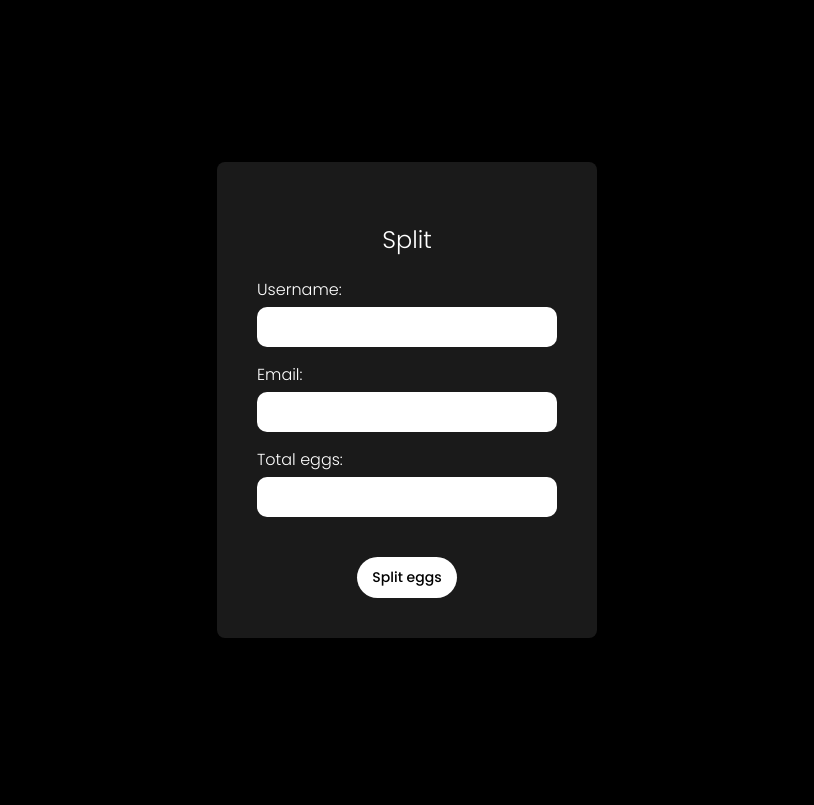
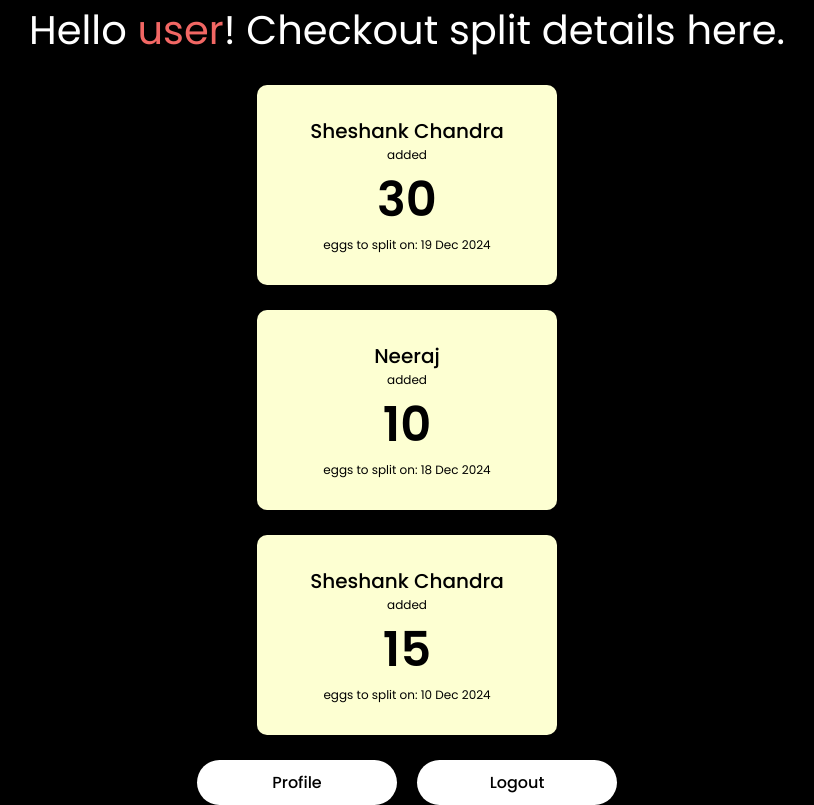
Before and after one commit to JerryXO/Project-E, a React (Vite) app in the folder frontend/: page /split in a window 1280 px wide. Shown: the whole page, without its empty margins (233-1047 px from the left). Built offline with nearby package versions, Linux system fonts and the light colour scheme.

Commit message:
[UPDATE] added few components & routes

```diff
--- a/frontend/package.json
+++ b/frontend/package.json
@@ -10,6 +10,7 @@
     "preview": "vite preview"
   },
   "dependencies": {
+    "moment": "^2.30.1",
     "prop-types": "^15.8.1",
     "react": "^18.3.1",
     "react-dom": "^18.3.1",
--- a/frontend/src/App.css
+++ b/frontend/src/App.css
@@ -27,12 +27,16 @@ body {
 }
 
 .desc {
-  font-size: 1rem;
+  font-size: 1.2rem;
   margin-bottom: 20px
 }
 
+.home-spn {
+  color: #F26764
+}
+
 .btn {
-  width: 120px;
+  width: 200px;
   display: flex;
   align-items: center;
   justify-content: center;
@@ -47,59 +51,6 @@ body {
   cursor: pointer;
 }
 
-.signup-page {
-  background-color: #1a1a1a;
-  padding: 40px;
-  border-radius: 8px;
-  max-width: 300px;
-  width: 100%;
-  display: flex;
-  align-items: center;
-  justify-content: center;
-  flex-direction: column;
-}
-
-.signup-page h2 {
-  font-weight: 300;
-  text-align: center;
-  margin-bottom: 20px;
-}
-
-.signup-page form div {
-  margin-bottom: 15px;
-}
-
-.signup-page label {
-  font-weight: 300;
-  display: block;
-  margin-bottom: 5px;
-}
-
-.signup-page input {
-  font-family: "Poppins", sans-serif;
-  font-weight: 500;
-  width: 300px;
-  padding: 10px;
-  border: none;
-  border-radius: 10px;
-  box-sizing: border-box;
-}
-
-.signup-page button {
-  margin-top: 40px;
-  margin-left: auto;
-  margin-right: auto;
-  width: 100px;
-  padding: 10px;
-  border-radius: 25px;
-  background-color: #fff;
-  color: #000;
-  border: none;
-  font-size: 14px;
-  font-weight: 500;
-  font-family: "Poppins", sans-serif;
-  cursor: pointer;
-}
 
 .grid-div {
   display: grid;
@@ -115,6 +66,28 @@ body {
   flex-direction: column;
 }
 
+.split-main-div {
+  display: flex;
+  align-items: center;
+  justify-content: center;
+  flex-direction: column;
+  gap: 25px;
+
+}
+
+.split-div {
+  width: 300px;
+  height: 200px;
+  background-color: #FDFFD2;
+  color: #000;
+  border-radius: 10px;
+  display: flex;
+  align-items: center;
+  justify-content: center;
+  flex-direction: column;
+  transition: background-color 0.3s ease-in-out;
+}
+
 .split-title {
   text-align: center;
   font-weight: 400;
@@ -122,34 +95,20 @@ body {
   margin: 0;
 }
 
-.split-username {
-  font-weight: 400;
-  font-size: 1.2rem;
-  margin: 1.2rem;
+.split-div:hover {
+  background-color: #667BC6;
 }
 
-.user-detail {
-  display: flex;
-  justify-content: flex-start;
-  align-items: center;
-  gap: 5rem;
+.split-user {
+  font-size: 20px;
+  font-weight: 500;
 }
 
-.profile {
-  width: 100%;
-  display: flex;
-  align-items: flex-start;
-  justify-content: center;
-  flex-direction: column;
+.split-dtl {
+  font-size: 12px;
 }
 
-.btn-div {
-  display: flex;
-  align-items: center;
-  justify-content: center;
-  flex-direction: column;
+.split-cnt {
+  font-weight: 600;
+  font-size: 3em;
 }
-
-.split-desc {
-  color: #FEE01C;
-}
--- a/frontend/src/App.jsx
+++ b/frontend/src/App.jsx
@@ -3,6 +3,7 @@ import './App.css';
 import Home from './components/Home';
 import Signup from './components/Signup';
 import Split from './components/Split';
+import SplitDetail from './components/SplitDetail';
 
 function App() {
   return (
@@ -11,6 +12,7 @@ function App() {
         <Route path="/" element={<Home />} />
         <Route path="/addcount" element={<Signup/>} />
         <Route path="/split" element={<Split/>} />
+        <Route path="/split/:splitId" element={<SplitDetail/>} />
       </Routes>
     </Router>
   )
--- a/frontend/src/components/Home.jsx
+++ b/frontend/src/components/Home.jsx
@@ -1,52 +1,25 @@
+import Button from './Button';
 import { useNavigate } from 'react-router-dom';
 import { useCallback } from 'react';
-import Button from './Button';
 import '../App.css';
 
 function Home() {
-  /**
-   * 1. Make an API call everytime to check any active split exists or not
-   * 2. Get the active split details i.e createdon, username, email
-   */
-  let activeSplit = false;
-  const activeSplitDetails = {
-    splitid: 1,
-    username: 'User A',
-    status: 1,
-    email: 'user1@yopmail.com',
-    createdon: '10-10-2024'
-  }
-
-  // if(activeSplitDetails.status) {
-  //   activeSplit = true
-  // }
+  const weekdays = ["Sunday","Monday","Tuesday","Wednesday","Thursday","Friday","Saturday"];
+  const curr = new Date().getUTCDay();
 
   const navigate = useNavigate();
-
-  const handleCount = useCallback(() => {
-    navigate('/addcount');
-  }, [navigate]);
-
-  const handleSplit = useCallback(() => {
+  const handleLogin = useCallback(() => {
     navigate('/split');
   }, [navigate]);
 
+
   return (
     <div className="main-page">
-      <h3 className='title'>Welcome Nigga</h3>
-      <p className='desc'>Add your count or be a gay!</p>
-      {
-        activeSplit ?
-        <div className='btn-div'>
-          <p className='split-desc'>Split created by {activeSplitDetails.username} on {activeSplitDetails.createdon}</p>
-          <Button name='Add count' clickFunc={handleCount} />
-        </div>
-        :
-        <div className="grid-div">
-          <Button name='Add count' clickFunc={handleCount} />
-          <Button name='Split' clickFunc={handleSplit} />
-        </div>
-      }
+      <h3 className='title'>Happy <span className='home-spn'>{weekdays[curr]}!</span></h3>
+      <p className='desc'>Add your splits or count</p>
+      <div className="btn-div">
+        <Button name = 'Sign up with Google' clickFunc={handleLogin}/>
+      </div>
     </div>
   )
 }
--- a/frontend/src/components/Split.jsx
+++ b/frontend/src/components/Split.jsx
@@ -1,29 +1,73 @@
+import moment from 'moment';
+import { useNavigate } from 'react-router-dom';
+import '../App.css';
+import { useCallback } from 'react';
+import Button from './Button';
 
 function Split() {
-  /**
-   * 1. Need to make API call to create a split
-   * 2. Create a split with schema (splitid, split status, username, email, eggcount, createdon)
-   * 3. Store in split collection
-   */
+
+  // split list format
+  const splitList = [
+    {
+      splitId: 1,
+      ownerEmail: 'sheshank@yopmail.com',
+      ownerUserName: 'Sheshank Chandra',
+      members: ['Murali', 'Rahul'],
+      totalEggs: 30,
+      createdTime: moment('2024-12-19T20:09:14.576Z').format('DD MMM YYYY'),
+      modifiedTime: moment('2024-12-21T20:09:14.576Z').format('DD MMM YYYY'),
+    },
+    {
+      splitId: 2,
+      ownerEmail: 'neeraj@yopmail.com',
+      ownerUserName: 'Neeraj',
+      members: ['Murali', 'Niranjan'],
+      totalEggs: 10,
+      createdTime: moment('2024-12-18T20:09:14.576Z').format('DD MMM YYYY'),
+      modifiedTime: moment('2024-12-22T20:09:14.576Z').format('DD MMM YYYY'),
+    },
+    {
+      splitId: 3,
+      ownerEmail: 'sheshank@yopmail.com',
+      ownerUserName: 'Sheshank Chandra',
+      members: ['Murali', 'Neeraj'],
+      totalEggs: 15,
+      createdTime: moment('2024-12-10T20:09:14.576Z').format('DD MMM YYYY'),
+      modifiedTime: moment('2024-12-16T20:09:14.576Z').format('DD MMM YYYY'),
+    },
+  ];
+
+  const navigate = useNavigate();
+  const handleClick = (split) => {
+    navigate(`/split/${split.splitId}`, { state: { split } });  // Navigate to the SplitDetail page and pass the splitId
+  };
+
+  const handleLogout = useCallback(() => {
+    //need to add code to delete cookie
+    navigate('/');
+  }, [navigate]);
+
+  const handleProfile = useCallback(() => {
+    navigate('/profile');
+  }, [navigate]);
 
   return (
-    <div className="signup-page">
-      <h2>Split</h2>
-      <form>
-        <div>
-          <label htmlFor="username">Username:</label>
-          <input type="text" id="username" name="username" required />
-        </div>
-        <div>
-          <label htmlFor="email">Email:</label>
-          <input type="email" id="email" name="email" required />
-        </div>
-        <div>
-          <label htmlFor="eggcount">Total eggs:</label>
-          <input type="number" id="eggcount" name="eggcount" required />
-        </div>
-        <button type="submit" className="btn">Split eggs</button>
-      </form>
+    <div className="split-main-div">
+      <h3 className='split-title'>Hello <span className='home-spn'>user</span>! Checkout split details here.</h3>
+      {
+        splitList.map((split) => (
+          <div className="split-div" key = {split.splitId} onClick={() => handleClick(split)}>
+            <span className='split-user'>{split.ownerUserName}</span>
+            <span className='split-dtl'>added</span>
+            <span className='split-cnt'>{split.totalEggs}</span>
+            <span className='split-dtl'> eggs to split on: {split.createdTime}</span>
+          </div>
+        ))
+      }
+      <div className="grid-div">
+        <Button name = 'Profile' clickFunc={handleProfile}/>
+        <Button name = 'Logout' clickFunc={handleLogout}/>
+      </div>
     </div>
   )
 }
--- /dev/null
+++ b/frontend/src/components/SplitDetail.jsx
@@ -0,0 +1,15 @@
+import '../App.css';
+import { useLocation } from 'react-router-dom';
+
+function SplitDetail() {
+  const location = useLocation();
+  const { split } = location.state;
+
+  return (
+    <div className="split-detail">
+
+    </div>
+  )
+}
+
+export default SplitDetail;
```
Also changed, not shown: 1 other file (tests, documents, lock files or other folders).
